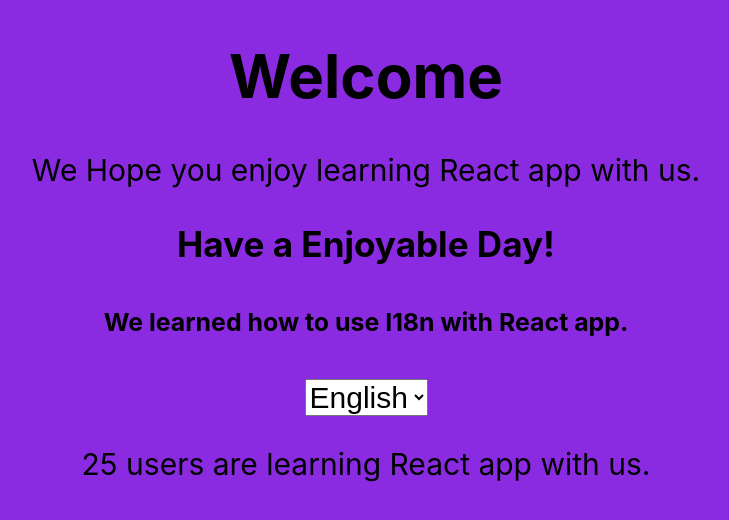
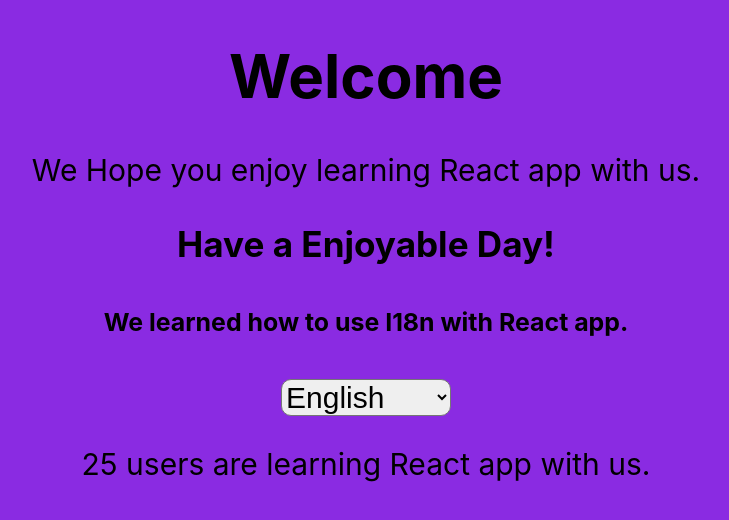
Before and after one commit to swati2304/Internationalization, a React app: page / in a window 1280 px wide. Shown: the whole page, without its empty margins (274-1003 px from the left). Built offline with nearby package versions, Linux system fonts and the light colour scheme.

Commit message:
final changes done

```diff
--- a/src/views/Home/Home.css
+++ b/src/views/Home/Home.css
@@ -5,4 +5,6 @@ body{
 }
 .select-container{
     font-size: 30px;
+    border-radius: 10px;
+    width: 170px;
 }
```
